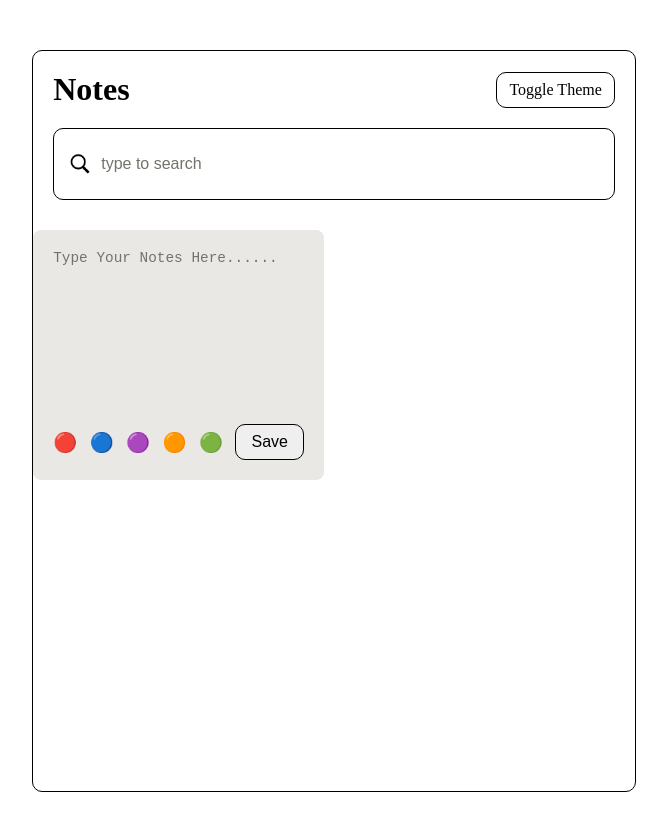
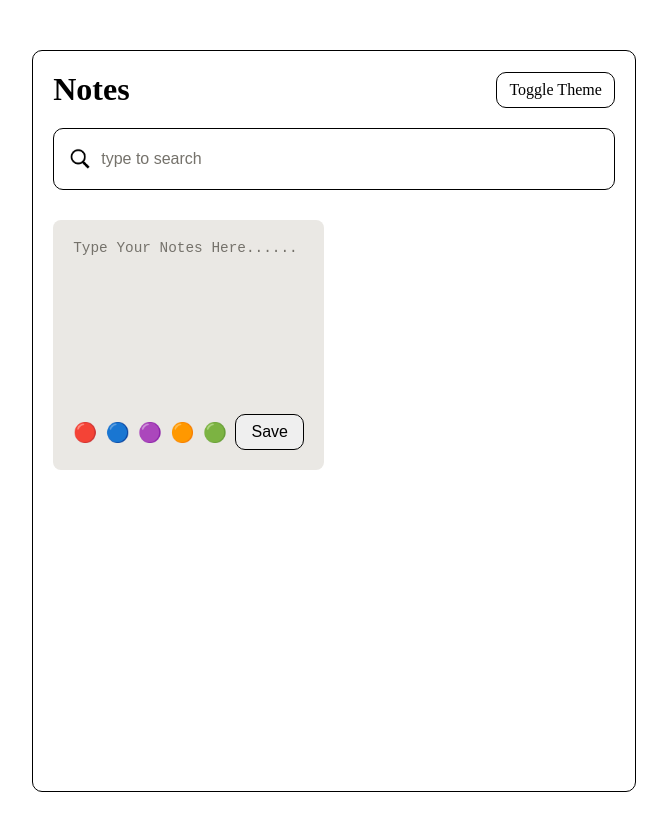
Before and after one commit to edsonstha/Simple-NoteApp, a React (Vite) app: page / in a window 1280 px wide. Shown: the top 830 px of the page, without its empty margins (306-973 px from the left). Built offline with nearby package versions, Linux system fonts and the light colour scheme.

Commit message:
Update Css

```diff
--- a/src/component/HomePage.css
+++ b/src/component/HomePage.css
@@ -52,7 +52,7 @@
 
 .Search-bar-container {
   width: 100%;
-  padding: 0 20px;
+  padding: 0px 20px;
   box-sizing: border-box;
 }
 
@@ -62,7 +62,7 @@
   border: 1px solid black;
   background: white;
   border-radius: 10px;
-  padding: 10px 15px;
+  padding: 5px 15px;
   min-height: 50px;
 }
 
--- a/src/component/Note.css
+++ b/src/component/Note.css
@@ -13,11 +13,11 @@
   grid-template-columns: repeat(2, 1fr);
   gap: 20px;
   width: 100%;
-  max-width: 740px;
-
-  /* Important */
+  width: 100%;
   height: auto;
   min-height: auto;
+  margin-left: 20px;
+  margin-right: 20px;
 }
 
 /* ================= NOTE & INPUT CARD ================= */
```
